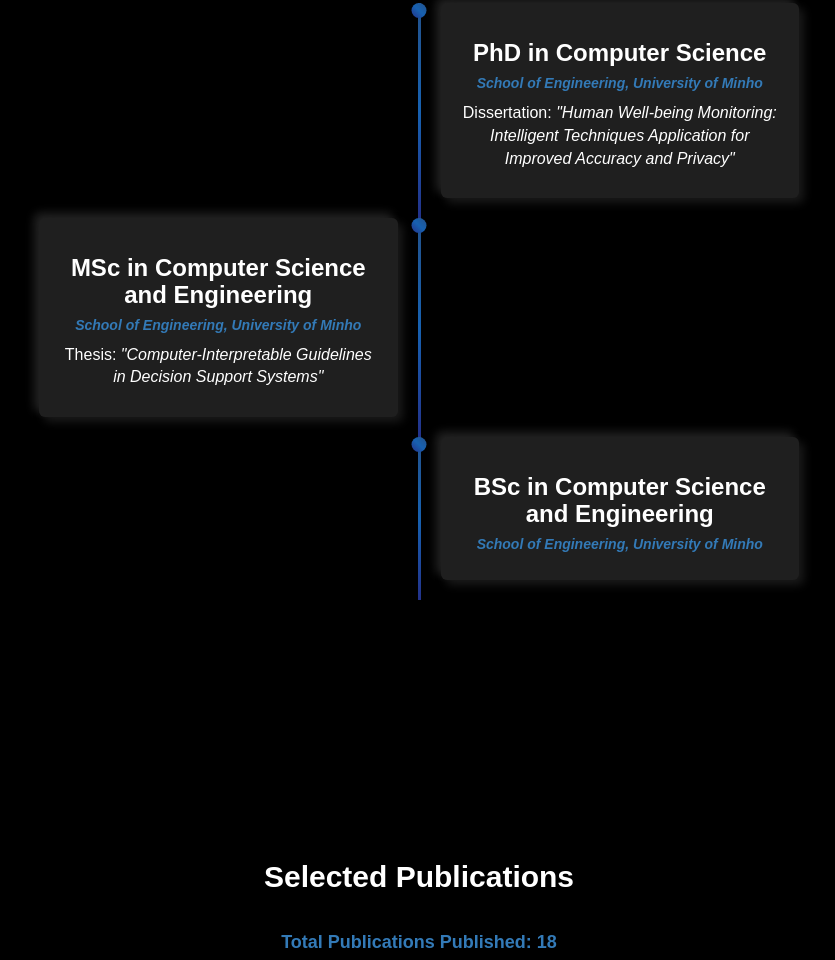
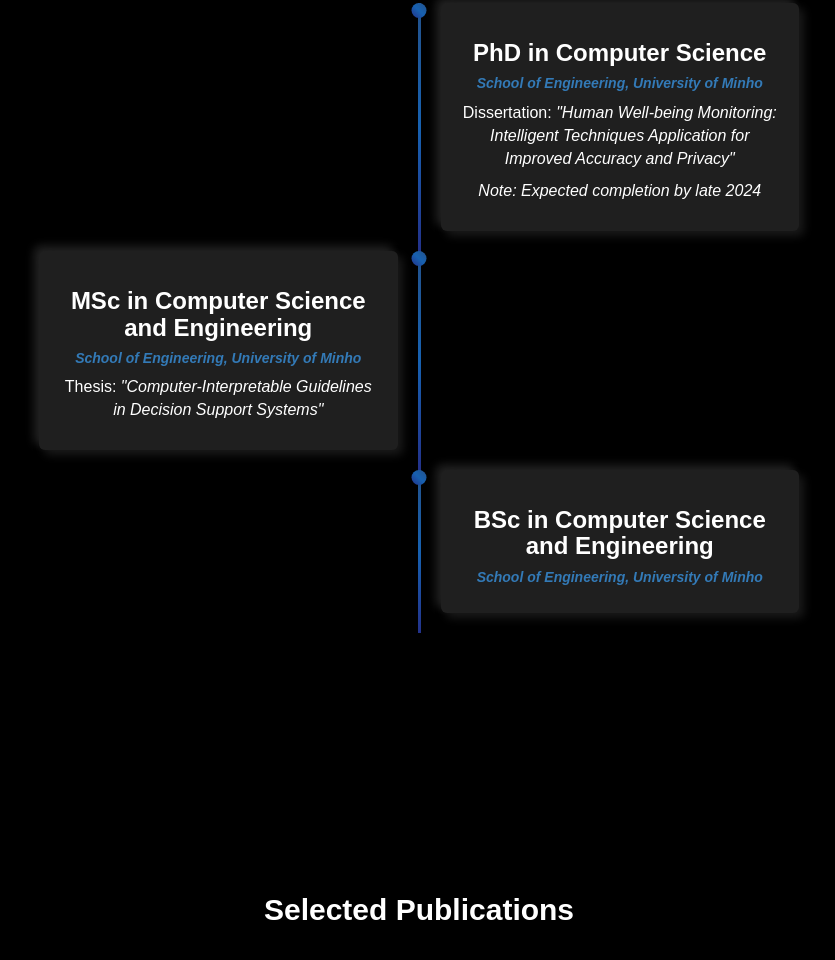
Before and after one commit to fmcrbgoncalves/fmcrbgoncalves.github.io, a plain HTML site: page index.html in a window 1280 px wide. Shown: the part 2180-3140 px from the top of the page, without its empty margins (221-1056 px from the left). Drawn offline with Linux system fonts and the light colour scheme; a web font is replaced by a local one.

Commit message:
corrected PhD info

```diff
--- a/index.html
+++ b/index.html
@@ -224,6 +224,7 @@
 							<p>Dissertation: <em>"Human Well-being Monitoring: Intelligent Techniques Application for
 									Improved Accuracy and
 									Privacy"</em></p>
+							<p><em>Note: Expected completion by late 2024</em></p>
 						</div>
 						<div class="timeline-component timeline-content">
 							<h3>MSc in Computer Science and Engineering</h3>
```
